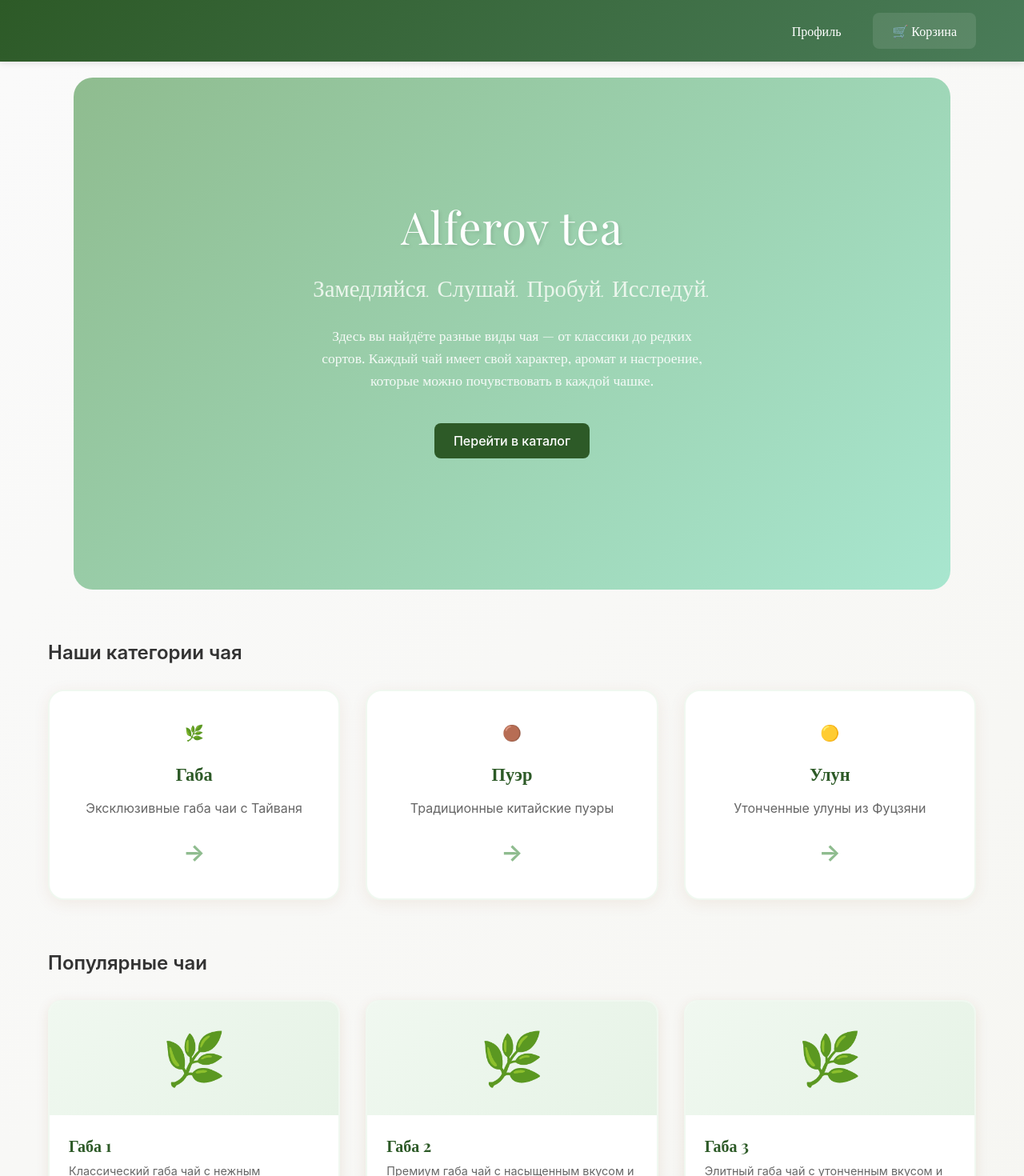
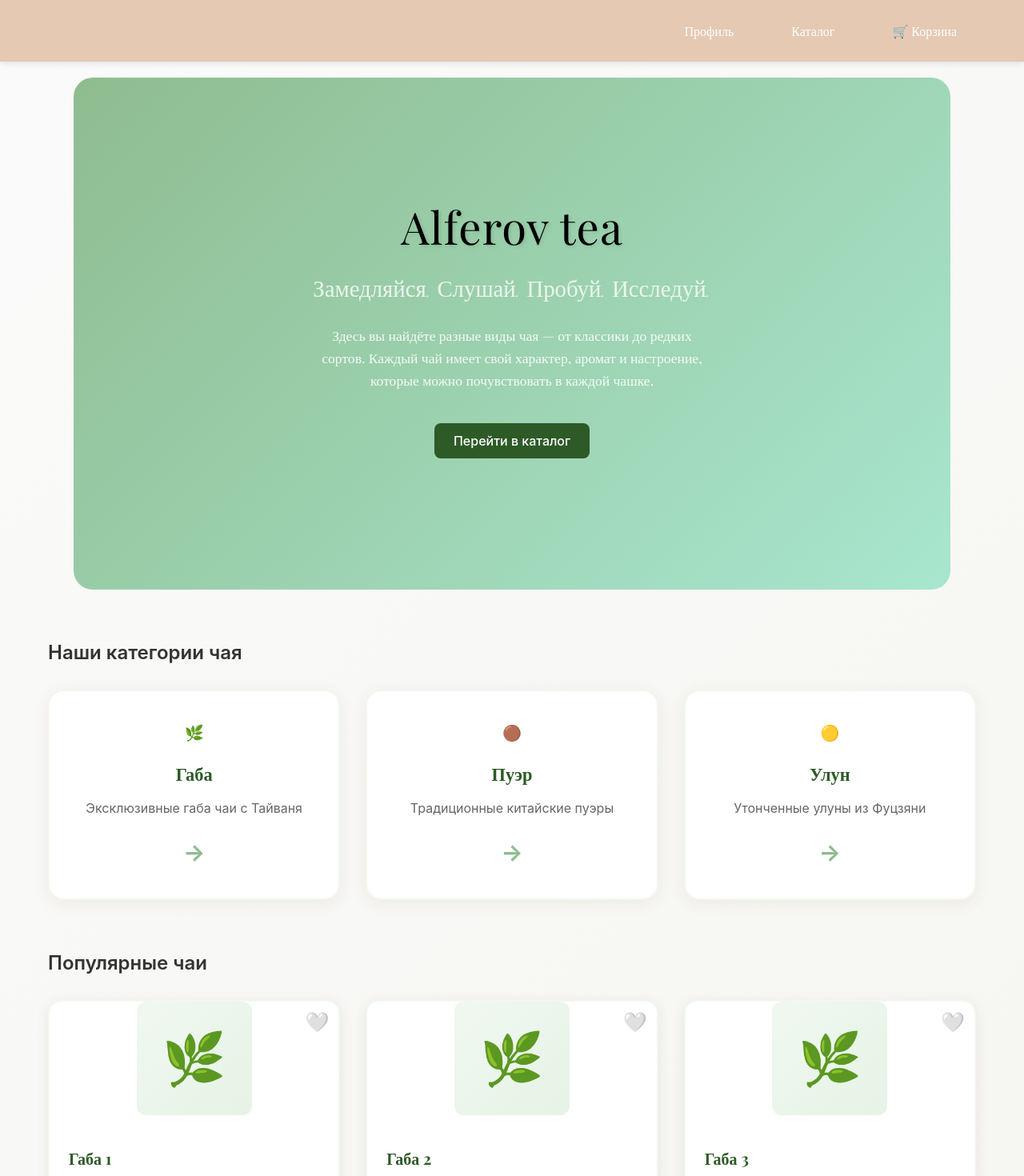
Before and after one commit to lianafah/tea-marketplace, a React (Vite) app: page / in a window 1280 px wide. Shown: the top 1470 px of the page at 80% size. Built offline with nearby package versions, Linux system fonts and the light colour scheme; a web font is replaced by a local one.

Commit message:
Update design: change header color to beige, make title black, add favorite hearts to tea cards

```diff
--- a/src/App.tsx
+++ b/src/App.tsx
@@ -1,4 +1,4 @@
-import React, { useEffect } from 'react'
+import React from 'react'
 import { BrowserRouter as Router, Routes, Route } from 'react-router-dom'
 import Layout from './components/Layout'
 import Home from './pages/Home'
@@ -7,15 +7,9 @@ import Product from './pages/Product'
 import Cart from './pages/Cart'
 import Profile from './pages/Profile'
 import Checkout from './pages/Checkout'
-import { initTelegramApp } from './utils/telegram'
 import './App.css'
 
 function App() {
-  useEffect(() => {
-    // Инициализируем Telegram Web App при загрузке
-    initTelegramApp();
-  }, []);
-
   return (
     <Router>
       <div className="App">
--- a/src/components/Header.css
+++ b/src/components/Header.css
@@ -1,5 +1,5 @@
 .header {
-  background: linear-gradient(135deg, #2d5a27 0%, #4a7c59 100%);
+  background: #e5c9b3;
   color: white;
   padding: 1rem 0;
   box-shadow: 0 2px 8px rgba(0, 0, 0, 0.1);
@@ -33,38 +33,23 @@
   color: white;
   text-decoration: none;
   font-weight: 500;
-  padding: 0.5rem 1rem;
-  border-radius: 6px;
+  padding: 0.75rem 1.5rem;
+  border-radius: 8px;
   transition: all 0.2s ease;
   font-family: 'Playfair Display', serif;
+  position: relative;
+  display: flex;
+  align-items: center;
+  gap: 0.5rem;
 }
 
 .nav-link:hover {
   background-color: rgba(255, 255, 255, 0.1);
+  transform: translateY(-1px);
 }
 
 .nav-link.active {
   background-color: rgba(255, 255, 255, 0.2);
-}
-
-.cart-button {
-  background-color: rgba(255, 255, 255, 0.1);
-  color: white;
-  text-decoration: none;
-  padding: 0.75rem 1.5rem;
-  border-radius: 8px;
-  font-weight: 500;
-  transition: all 0.2s ease;
-  position: relative;
-  display: flex;
-  align-items: center;
-  gap: 0.5rem;
-  font-family: 'Playfair Display', serif;
-}
-
-.cart-button:hover {
-  background-color: rgba(255, 255, 255, 0.2);
-  transform: translateY(-1px);
 }
 
 .cart-badge {
--- a/src/components/Header.tsx
+++ b/src/components/Header.tsx
@@ -31,7 +31,17 @@ const Header: React.FC = () => {
               Профиль
             </Link>
 
-            <Link to="/cart" className="cart-button">
+            <Link
+              to="/catalog"
+              className={`nav-link ${isActive('/catalog') ? 'active' : ''}`}
+            >
+              Каталог
+            </Link>
+
+            <Link
+              to="/cart"
+              className={`nav-link ${isActive('/cart') ? 'active' : ''}`}
+            >
               🛒 Корзина
               {cartItemsCount > 0 && (
                 <span className="cart-badge">{cartItemsCount}</span>
--- a/src/pages/Home.css
+++ b/src/pages/Home.css
@@ -39,6 +39,7 @@
   letter-spacing: 1px;
   text-align: center;
   width: 100%;
+  color: #000000;
 }
 
 .hero-motto {
@@ -223,16 +224,53 @@
   border-color: #8fbc8f;
 }
 
+.tea-image-container {
+  position: relative;
+  display: flex;
+  justify-content: center;
+  align-items: center;
+  margin-bottom: 1rem;
+}
+
 .tea-image {
   font-size: 4.5rem;
   text-align: center;
   padding: 2.5rem;
   background: linear-gradient(135deg, #f0f8f0 0%, #e6f3e6 100%);
   transition: all 0.3s ease;
+  border-radius: 12px;
+}
+
+.favorite-btn {
+  position: absolute;
+  top: 0.5rem;
+  right: 0.5rem;
+  background: none;
+  border: none;
+  font-size: 1.5rem;
+  cursor: pointer;
+  padding: 0.25rem;
+  border-radius: 50%;
+  transition: all 0.2s ease;
+  z-index: 10;
+}
+
+.favorite-btn:hover {
+  transform: scale(1.1);
+}
+
+.favorite-btn.active {
+  animation: heartBeat 0.3s ease-in-out;
 }
 
 .tea-card:hover .tea-image {
   transform: scale(1.05);
+}
+
+@keyframes heartBeat {
+  0% { transform: scale(1); }
+  50% { transform: scale(1.2); }
+  100% { transform: scale(1); }
 }
 
 .tea-info {
--- a/src/pages/Home.tsx
+++ b/src/pages/Home.tsx
@@ -1,10 +1,12 @@
 import React from 'react'
 import { Link } from 'react-router-dom'
 import { teas, teaCategories } from '../data/teaData'
+import { useFavoritesStore } from '../stores/favoritesStore'
 import './Home.css'
 
 const Home: React.FC = () => {
   const popularTeas = teas.slice(0, 6)
+  const { isFavorite, toggleFavorite } = useFavoritesStore()
 
   return (
     <div className="page home-page">
@@ -58,7 +60,20 @@ const Home: React.FC = () => {
           <div className="teas-grid">
             {popularTeas.map((tea) => (
               <div key={tea.id} className="tea-card">
-                <div className="tea-image">{tea.image}</div>
+                <div className="tea-image-container">
+                  <div className="tea-image">{tea.image}</div>
+                  <button
+                    className={`favorite-btn ${isFavorite(tea.id) ? 'active' : ''}`}
+                    onClick={(e) => {
+                      e.preventDefault()
+                      e.stopPropagation()
+                      toggleFavorite(tea.id)
+                    }}
+                    aria-label={isFavorite(tea.id) ? 'Убрать из избранного' : 'Добавить в избранное'}
+                  >
+                    {isFavorite(tea.id) ? '❤️' : '🤍'}
+                  </button>
+                </div>
                 <div className="tea-info">
                   <h3 className="tea-name">{tea.name}</h3>
                   <p className="tea-description">{tea.description}</p>
--- /dev/null
+++ b/src/stores/favoritesStore.ts
@@ -0,0 +1,46 @@
+import { create } from 'zustand'
+import { persist } from 'zustand/middleware'
+
+interface FavoritesStore {
+  favorites: number[] // массив ID избранных чаев
+  addToFavorites: (teaId: number) => void
+  removeFromFavorites: (teaId: number) => void
+  isFavorite: (teaId: number) => boolean
+  toggleFavorite: (teaId: number) => void
+}
+
+export const useFavoritesStore = create<FavoritesStore>()(
+  persist(
+    (set, get) => ({
+      favorites: [],
+
+      addToFavorites: (teaId: number) => {
+        set((state) => ({
+          favorites: [...state.favorites, teaId]
+        }))
+      },
+
+      removeFromFavorites: (teaId: number) => {
+        set((state) => ({
+          favorites: state.favorites.filter(id => id !== teaId)
+        }))
+      },
+
+      isFavorite: (teaId: number) => {
+        return get().favorites.includes(teaId)
+      },
+
+      toggleFavorite: (teaId: number) => {
+        const { isFavorite, addToFavorites, removeFromFavorites } = get()
+        if (isFavorite(teaId)) {
+          removeFromFavorites(teaId)
+        } else {
+          addToFavorites(teaId)
+        }
+      }
+    }),
+    {
+      name: 'favorites-storage'
+    }
+  )
+)
```
